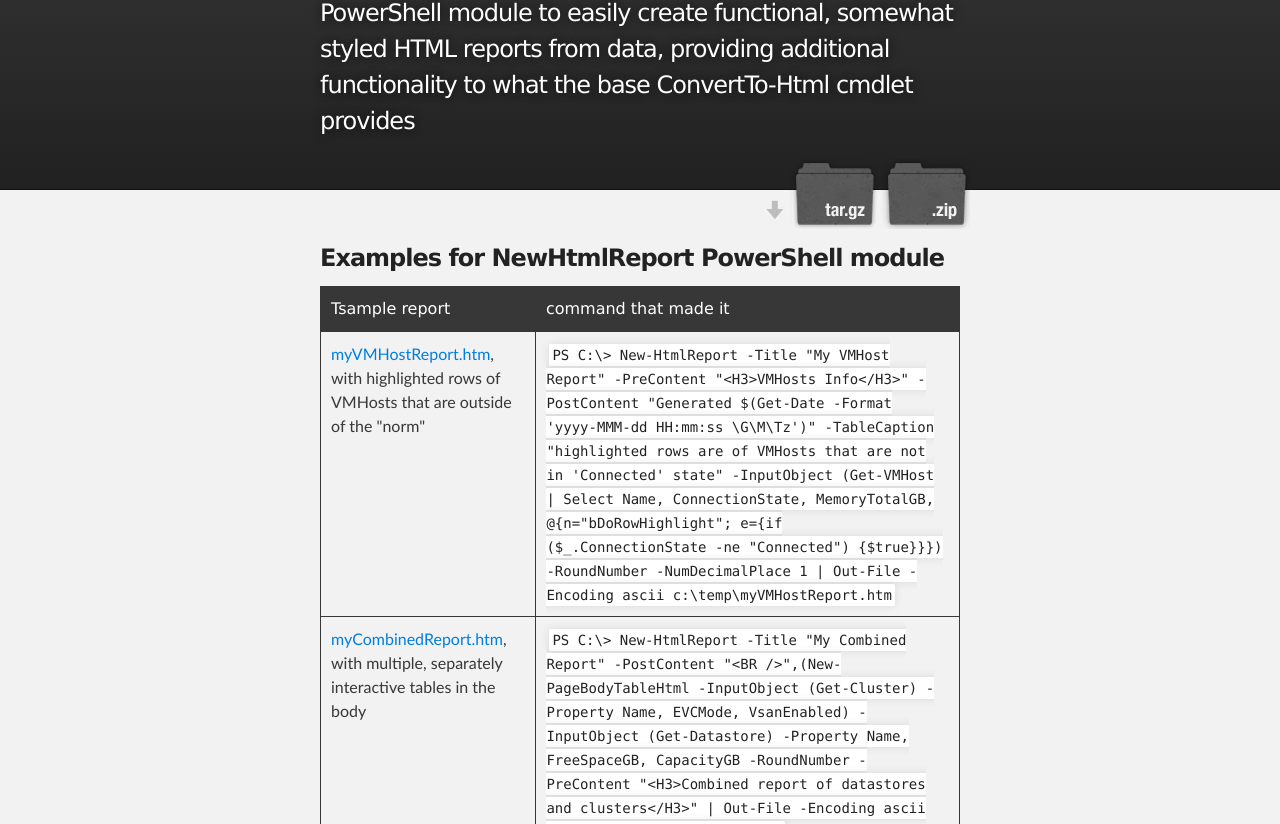
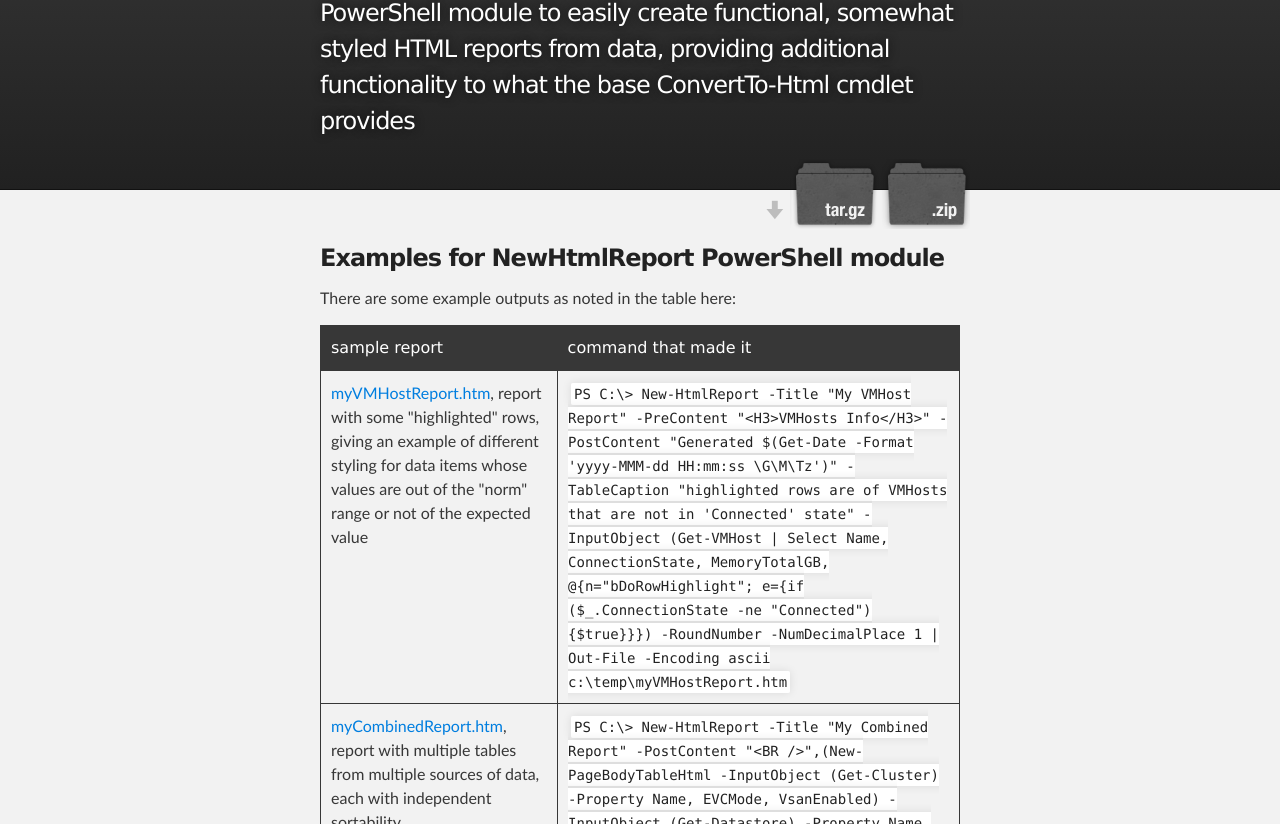
Before and after one commit to mtboren/NewHtmlReport, a plain HTML site: page index.html in a window 1280 px wide. Shown: the part 128-952 px from the top of the page. Drawn offline with Linux system fonts and the light colour scheme.

```diff
--- a/index.html
+++ b/index.html
@@ -34,22 +34,24 @@
         <h3>
 <a id="examples-for-newhtmlreport-powershell-module" class="anchor" href="#examples-for-newhtmlreport-powershell-module" aria-hidden="true"><span class="octicon octicon-link"></span></a>Examples for NewHtmlReport PowerShell module</h3>
 
+<p>There are some example outputs as noted in the table here:</p>
+
 <table>
 <thead>
 <tr>
-<th>Tsample report</th>
+<th>sample report</th>
 <th>command that made it</th>
 </tr>
 </thead>
 <tbody>
 <tr>
 <td>
-<a href="myVMHostReport.htm">myVMHostReport.htm</a>, with highlighted rows of VMHosts that are outside of the "norm"</td>
+<a href="myVMHostReport.htm">myVMHostReport.htm</a>, report with some "highlighted" rows, giving an example of different styling for data items whose values are out of the "norm" range or not of the expected value</td>
 <td><code>PS C:\&gt; New-HtmlReport -Title "My VMHost Report" -PreContent "&lt;H3&gt;VMHosts Info&lt;/H3&gt;" -PostContent "Generated $(Get-Date -Format 'yyyy-MMM-dd HH:mm:ss \G\M\Tz')" -TableCaption "highlighted rows are of VMHosts that are not in 'Connected' state" -InputObject (Get-VMHost | Select Name, ConnectionState, MemoryTotalGB, @{n="bDoRowHighlight"; e={if ($_.ConnectionState -ne "Connected") {$true}}}) -RoundNumber -NumDecimalPlace 1 | Out-File -Encoding ascii c:\temp\myVMHostReport.htm</code></td>
 </tr>
 <tr>
 <td>
-<a href="myCombinedReport.htm">myCombinedReport.htm</a>, with multiple, separately interactive tables in the body</td>
+<a href="myCombinedReport.htm">myCombinedReport.htm</a>, report with multiple tables from multiple sources of data, each with independent sortability</td>
 <td><code>PS C:\&gt; New-HtmlReport -Title "My Combined Report" -PostContent "&lt;BR /&gt;",(New-PageBodyTableHtml -InputObject (Get-Cluster) -Property Name, EVCMode, VsanEnabled) -InputObject (Get-Datastore) -Property Name, FreeSpaceGB, CapacityGB -RoundNumber -PreContent "&lt;H3&gt;Combined report of datastores and clusters&lt;/H3&gt;" | Out-File -Encoding ascii c:\temp\myCombinedReport.htm</code></td>
 </tr>
 </tbody>
```
Also changed, not shown: params.json (+1 -1 lines).
